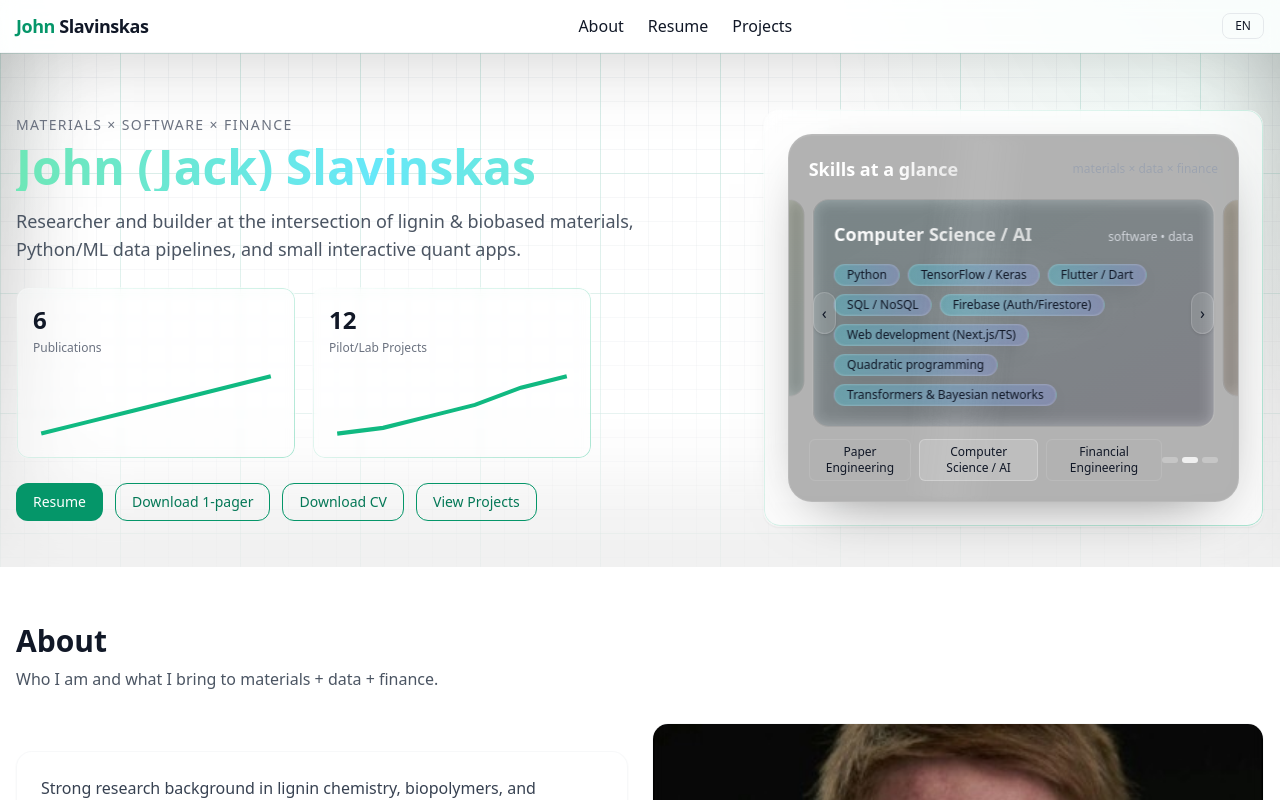
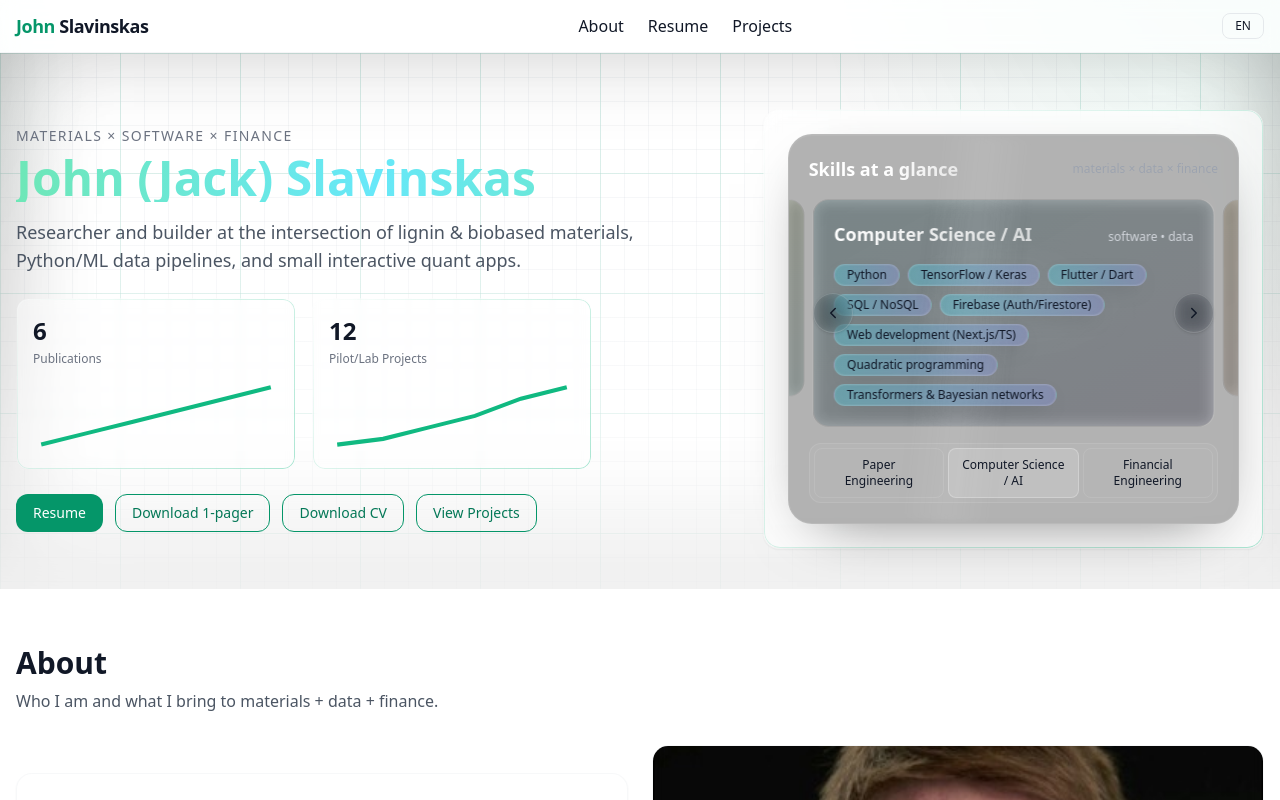
Before and after one commit to Tridude5/JohnSlavinskas, a Next.js app: page / in a window 1280 px wide. Shown: the top 800 px of the page. Built offline with nearby package versions, Linux system fonts and the light colour scheme.

Commit message:
Update SkillsCard.tsx

```diff
--- a/components/SkillsCard.tsx
+++ b/components/SkillsCard.tsx
@@ -2,11 +2,11 @@
 
 import React from "react";
 
-/* ============ DATA (edit freely) ============ */
+/* ============ DATA (same as before, incl. extra Paper skill) ============ */
 const SKILLS = {
   paper: [
     "Lignin valorization",
-    "Biopolymer & fiber composites",          // ← new
+    "Biopolymer & fiber composites",
     "Barrier coatings & surface chemistry",
     "Wet-end chemistry",
     "Fiber morphology & testing",
@@ -63,16 +63,44 @@ function Chip({ text, gradient }: { text: string; gradient: string }) {
   return (
     <span
       className={[
-        "inline-flex items-center rounded-full border px-3 py-1 text-xs leading-none whitespace-nowrap",
+        "inline-flex items-center rounded-full border px-3 py-1 text-xs whitespace-nowrap leading-none",
         "border-white/15 bg-white/5 bg-gradient-to-r",
         gradient,
         "shadow-[0_0_0_1px_rgba(255,255,255,0.05)_inset,0_8px_20px_-10px_rgba(0,0,0,0.6)]",
-        "backdrop-blur",
-        "hover:scale-[1.06] transition-transform duration-200",
+        "backdrop-blur hover:scale-[1.06] transition-transform duration-200",
       ].join(" ")}
     >
       {text}
     </span>
+  );
+}
+
+function ArrowBtn({
+  dir,
+  onClick,
+}: {
+  dir: "left" | "right";
+  onClick: () => void;
+}) {
+  const icon =
+    dir === "left" ? (
+      <svg width="18" height="18" viewBox="0 0 24 24" fill="none" stroke="currentColor"
+        strokeWidth="2" strokeLinecap="round" strokeLinejoin="round"><path d="M15 18l-6-6 6-6"/></svg>
+    ) : (
+      <svg width="18" height="18" viewBox="0 0 24 24" fill="none" stroke="currentColor"
+        strokeWidth="2" strokeLinecap="round" strokeLinejoin="round"><path d="M9 18l6-6-6-6"/></svg>
+    );
+
+  return (
+    <button
+      aria-label={dir === "left" ? "Previous" : "Next"}
+      onClick={onClick}
+      className="relative group rounded-full p-2 md:p-2.5 border border-white/15 bg-white/10 backdrop-blur shadow transition hover:bg-white/20"
+    >
+      {/* glow ring */}
+      <span className="pointer-events-none absolute inset-0 rounded-full bg-gradient-to-br from-cyan-400/40 to-fuchsia-400/40 opacity-0 blur group-hover:opacity-30 transition" />
+      {icon}
+    </button>
   );
 }
 
@@ -83,9 +111,8 @@ function Slide({ domain, active }: { domain: DomainKey; active: boolean }) {
   return (
     <div className="shrink-0 w-full px-1" aria-hidden={!active} role="group">
       <div className="relative rounded-2xl border border-white/10 bg-white/[0.035] p-5 backdrop-blur overflow-hidden">
-        {/* Inner glow (clipped to card) */}
+        {/* Clipped inner glow */}
         <div className={`absolute inset-0 -z-10 bg-gradient-to-br ${ringGradient} opacity-20`} />
-        {/* Soft radial highlight, clipped */}
         <div
           className="pointer-events-none absolute inset-0 -z-10"
           style={{
@@ -97,14 +124,12 @@ function Slide({ domain, active }: { domain: DomainKey; active: boolean }) {
               "radial-gradient(closest-side, rgba(255,255,255,0.08), transparent 70%)",
           }}
         />
-
         <div className="flex items-baseline justify-between">
           <div className="text-lg font-semibold bg-gradient-to-r from-white to-white/70 bg-clip-text text-transparent">
             {title}
           </div>
           <div className="text-xs text-gray-300">{tagline}</div>
         </div>
-
         <div className="mt-4 flex flex-wrap gap-2">
           {items.map((t) => (
             <Chip key={t} text={t} gradient={chipGradient} />
@@ -115,7 +140,7 @@ function Slide({ domain, active }: { domain: DomainKey; active: boolean }) {
   );
 }
 
-/* ============ Main (carousel-only, isolated) ============ */
+/* ============ Main (isolated, fancy arrows, full-width tabs) ============ */
 export default function SkillsShowcaseCardFancy() {
   const domains: DomainKey[] = ["paper", "csai", "finance"];
   const [index, setIndex] = React.useState(0);
@@ -169,7 +194,7 @@ export default function SkillsShowcaseCardFancy() {
       role="region"
       aria-label="Skills showcase"
     >
-      {/* Subtle clipped shimmer inside the card only */}
+      {/* clipped shimmer */}
       <div className="pointer-events-none absolute left-0 top-0 h-full w-24 bg-gradient-to-r from-transparent via-white/[0.08] to-transparent rotate-6 blur-sm animate-[shimmer_3.6s_ease-in-out_infinite]" />
 
       <div className="relative z-[1] flex items-center justify-between gap-2">
@@ -197,42 +222,38 @@ export default function SkillsShowcaseCardFancy() {
             ))}
           </div>
 
-          {/* Arrows */}
+          {/* Fancy arrows */}
           <div className="absolute inset-y-0 left-1 flex items-center">
-            <button
-              aria-label="Previous"
-              className="rounded-full border border-white/15 bg-white/10 p-2 hover:bg-white/20 transition shadow"
+            <ArrowBtn
+              dir="left"
               onClick={() => {
                 setIndex((i) => (i - 1 + domains.length) % domains.length);
                 setAuto(false);
               }}
-            >
-              ‹
-            </button>
+            />
           </div>
           <div className="absolute inset-y-0 right-1 flex items-center">
-            <button
-              aria-label="Next"
-              className="rounded-full border border-white/15 bg-white/10 p-2 hover:bg-white/20 transition shadow"
+            <ArrowBtn
+              dir="right"
               onClick={() => {
                 setIndex((i) => (i + 1) % domains.length);
                 setAuto(false);
               }}
-            >
-              ›
-            </button>
+            />
           </div>
         </div>
 
-        {/* Tabs + dots */}
-        <div className="mt-3 flex items-center justify-between">
-          <div className="flex gap-2">
+        {/* Full-width segmented tabs (no extra bars/dots) */}
+        <div className="mt-4 rounded-xl border border-white/10 bg-white/[0.03] p-1 grid grid-cols-3 gap-1">
           {domains.map((d, i) => (
             <button
               key={d}
-                className={`text-xs px-2 py-1 rounded-md border transition ${
-                  i === index ? "border-white/25 bg-white/15" : "border-white/10 hover:bg-white/10"
-                }`}
+              className={[
+                "text-xs px-3 py-2 rounded-lg border transition w-full",
+                i === index
+                  ? "border-white/25 bg-white/15"
+                  : "border-white/10 hover:bg-white/10",
+              ].join(" ")}
               onClick={() => {
                 setIndex(i);
                 setAuto(false);
@@ -241,16 +262,6 @@ export default function SkillsShowcaseCardFancy() {
               {META[d].title}
             </button>
           ))}
-          </div>
-          <div className="flex items-center gap-1">
-            {domains.map((_, i) => (
-              <span
-                key={i}
-                className={`h-1.5 w-4 rounded-full transition-all ${i === index ? "bg-white/80" : "bg-white/25"}`}
-                aria-hidden="true"
-              />
-            ))}
-          </div>
         </div>
       </div>
 
```
Lines whose indentation alone changed are shown as unchanged.
